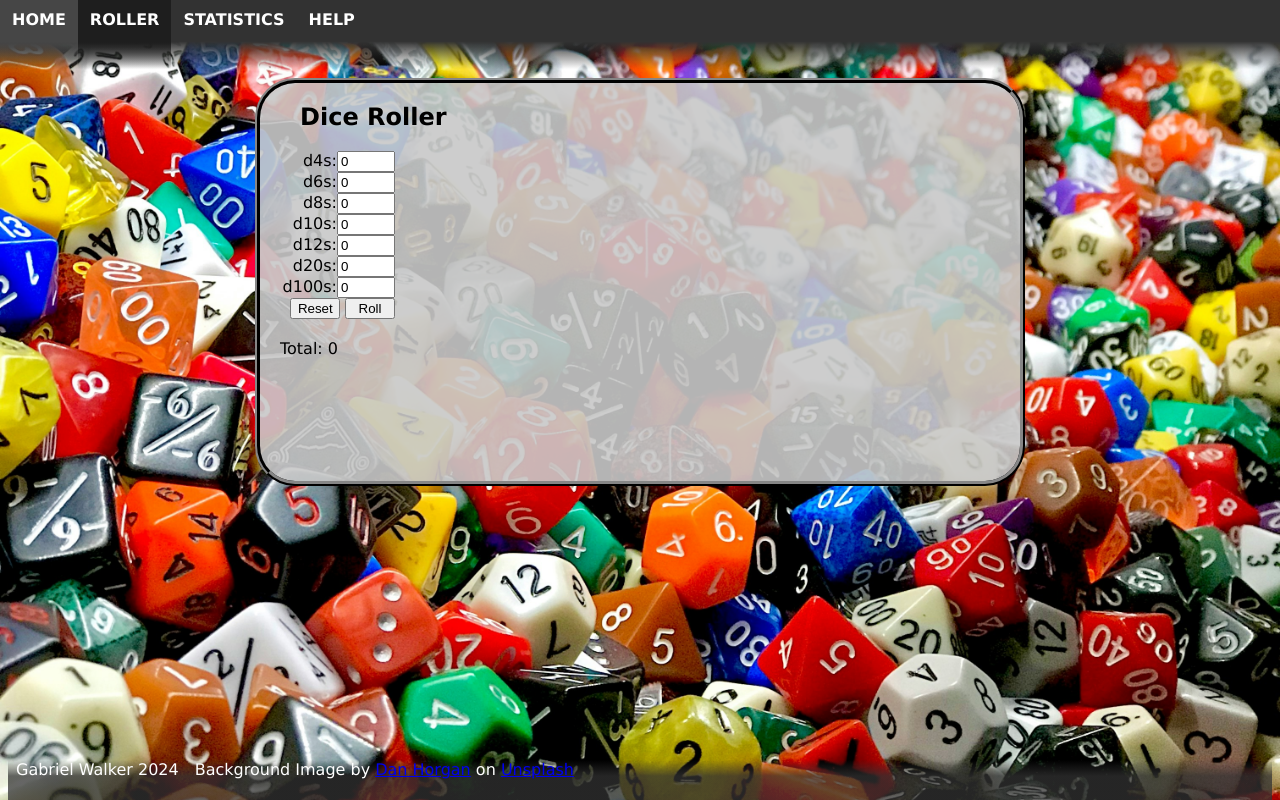
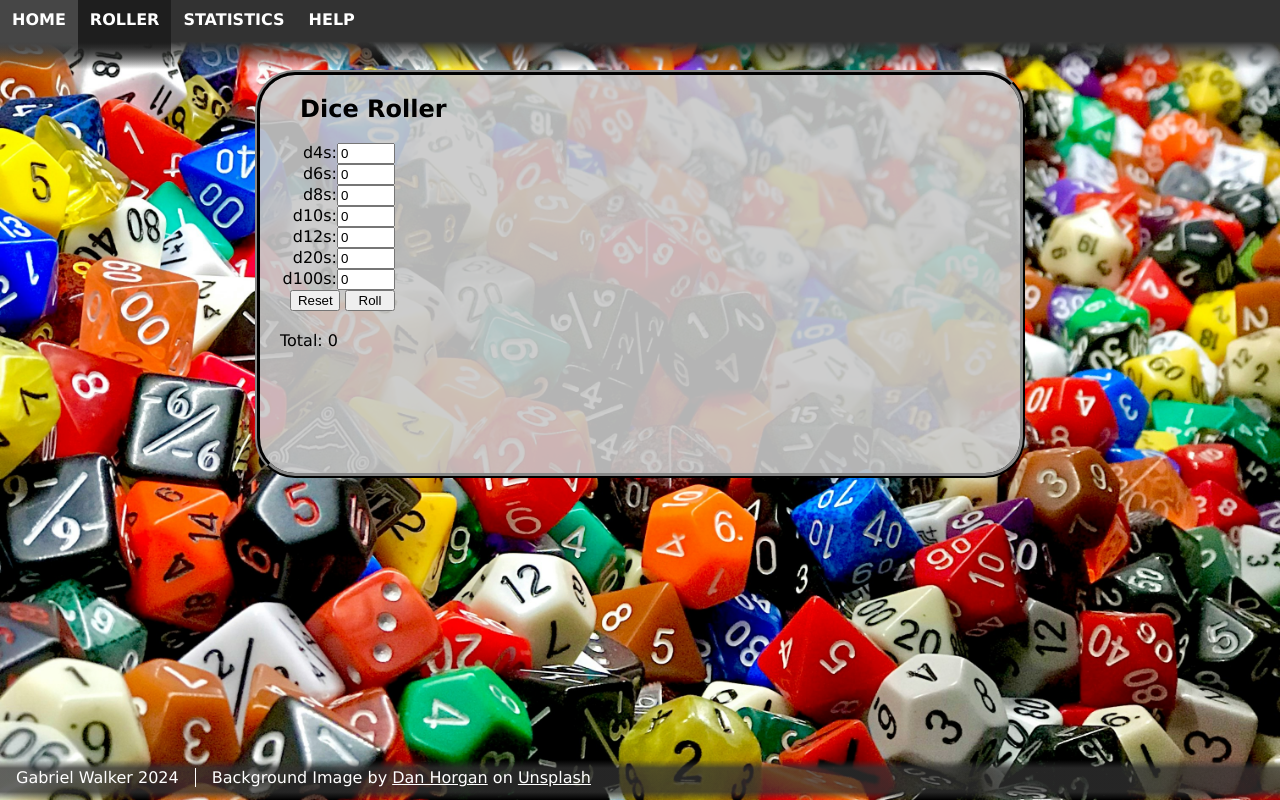
Before and after one commit to SirAnodos/DiceApp, a PHP site: page /roller.php in a window 1280 px wide. Run offline with PHP 8.4, Linux system fonts and the light colour scheme.

Commit message:
Update style.css

```diff
--- a/style.css
+++ b/style.css
@@ -1,11 +1,14 @@
 :root {
-  --themeColor: rgba(50,50,50,1);
-  --themeColorDark: rgba(30,30,30,1);
-  --themeColorLight: rgba(70,70,70,1);
-  --leftColumnWidth: 140px;
+  --theme-color: rgba(50,50,50,1);
+  --theme-color-dark: rgba(30,30,30,1);
+  --theme-color-light: rgba(70,70,70,1);
+  --theme-color-transparent: rgba(50,50,50,0.75);
+  --left-column-width: 140px;
+  --footer-height: 40px;
 }
 
 body {
+  margin: 0;
   font-family: Verdana, sans-serif;
   background-color: #202020;
   background-image: url('dan-horgan-gMU6nVaU8Tk-unsplash.jpg');
@@ -18,12 +21,12 @@ body {
   position: fixed;
   top: 0;
   left: 0;
-  z-index: 1;
+  z-index: 2;
   width: 100%;
   margin: 0;
   padding: 0;
   list-style-type: none;
-  background-image: linear-gradient(var(--themeColor) 60%, rgba(0,0,0,0));
+  background-image: linear-gradient(var(--theme-color) 60%, rgba(0,0,0,0));
 }
 
 .nav-bar li {
@@ -31,7 +34,7 @@ body {
 }
 
 .nav-bar li:hover:not(.active-page) {
-  background-image: linear-gradient(var(--themeColorLight) 60%, rgba(0,0,0,0));
+  background-image: linear-gradient(var(--theme-color-light) 60%, rgba(0,0,0,0));
 }
 
 .nav-bar li a {
@@ -44,22 +47,23 @@ body {
 }
 
 .active-page {
-  background-image: linear-gradient(var(--themeColorDark) 60%, rgba(0,0,0,0));
+  background-image: linear-gradient(var(--theme-color-dark) 60%, rgba(0,0,0,0));
 }
 
 .content-wrapper {
   z-index: 0;
-  min-height: calc(100vh - 70px);
+  height: 420px;
+  min-height: calc(100vh - var(--footer-height) - 70px);
 }
 
 .content {
-  position: relative;
-  top: 70px;
   width: 95%;
   max-width: 760px;
+  height: auto;
   overflow: auto;
   margin: auto;
-  border: 5px ridge var(--themeColor);
+  margin-top: 70px;
+  border: 5px ridge var(--theme-color);
   border-radius: 40px;
   background-color: rgba(200, 200, 200, 0.9);
 }
@@ -73,14 +77,14 @@ body {
 }
 
 .left-column {
-  width: var(--leftColumnWidth);
+  width: var(--left-column-width);
   text-align: right;
   float: left;
   position: relative;
 }
 
 .input-panel {
-  width: var(--leftColumnWidth);
+  width: var(--left-column-width);
   text-align: right;
   /*background-color: rgba(0,0,255,0.5);*/
   float: left;
@@ -107,7 +111,7 @@ body {
 }
 
 .results-panel {
-  width: calc(var(--leftColumnWidth));
+  width: calc(var(--left-column-width));
   margin: 20px 0 0 20px;
   float: left;
   text-align: left;
@@ -148,7 +152,7 @@ body {
   }
   .input-panel {
     text-align: left;
-    width: calc(100% - var(--leftColumnWidth) + 20px);
+    width: calc(100% - var(--left-column-width) + 20px);
   }
   .input-panel input[type="submit"] {
     margin-left: 30px;
@@ -163,25 +167,28 @@ body {
 }
 
 .footer {
-  position: relative;
-  top: 22px;
-  left: 0;
-  height: 40px;
+  z-index: 1;
+  height: var(--footer-height);
   width: 100%;
   margin: 0;
   padding: 0;
   list-style-type: none;
-  background-image: linear-gradient(to top, rgba(50,50,50,0.75) 60%, rgba(0,0,0,0));
+  text-align: center;
+  background-image: linear-gradient(to top,  rgba(0,0,0,0), var(--theme-color-transparent) 20% 80%, rgba(0,0,0,0));
 }
 
 .footer li {
   float: left;
-  padding: 0 0.5em;
-  margin: 0;
-  border-right: 1px solid color;
+  padding: 0 1em;
+  margin-top: 0.5em;
+  border-right: 1px solid white;
   color: white;
 }
 
 .footer li:last-child {
   border-right: none;
 }
+
+.footer li a {
+  color: white;
+}
```
